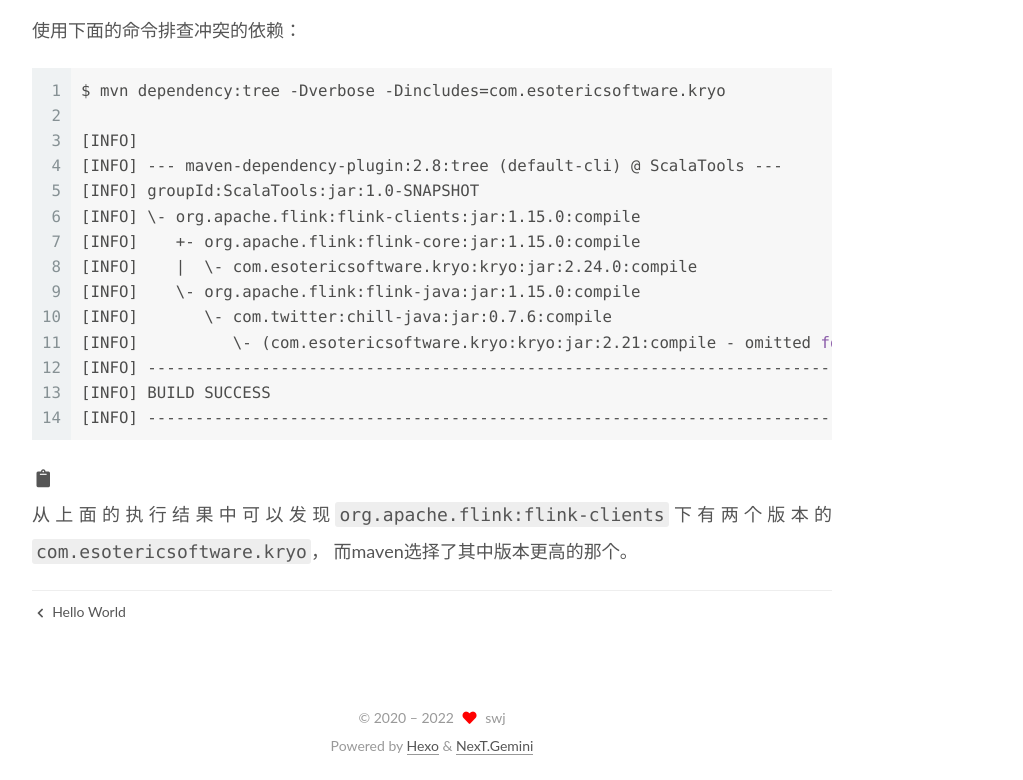
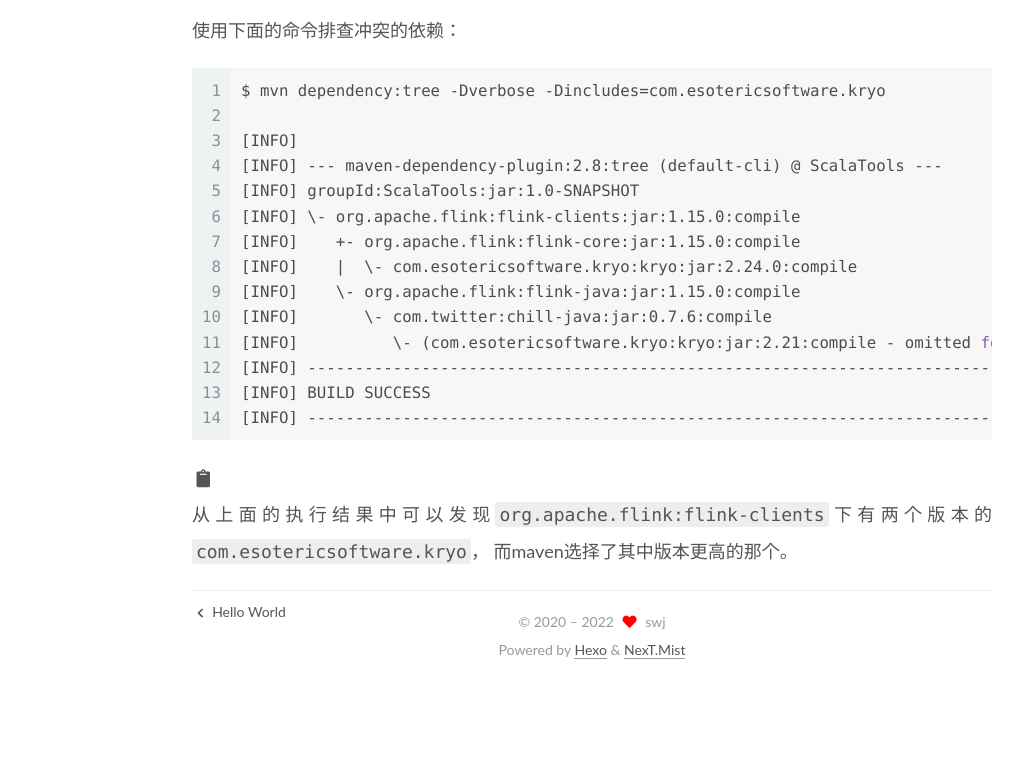
Before and after one commit to jwsmai/jwsmai.github.io, a plain HTML site: page 2022/05/23/fuck-sparksql/index.html in a window 1280 px wide. Shown: the part 1184-1964 px from the top of the page, without its empty margins (208-1231 px from the left). After the commit the page ends 1868 px from the top, so only its background shows below. Drawn offline with Linux system fonts and the light colour scheme.

Commit message:
make something better

```diff
--- a/2022/05/23/fuck-sparksql/index.html
+++ b/2022/05/23/fuck-sparksql/index.html
@@ -17,7 +17,7 @@
 
 <script id="hexo-configurations">
     var NexT = window.NexT || {};
-    var CONFIG = {"hostname":"jwsmai.github.io","root":"/","scheme":"Gemini","version":"7.8.0","exturl":false,"sidebar":{"position":"left","display":"post","padding":18,"offset":12,"onmobile":false},"copycode":{"enable":true,"show_result":true,"style":"mac"},"back2top":{"enable":true,"sidebar":false,"scrollpercent":false},"bookmark":{"enable":false,"color":"#222","save":"auto"},"fancybox":false,"mediumzoom":false,"lazyload":false,"pangu":false,"comments":{"style":"tabs","active":null,"storage":true,"lazyload":false,"nav":null},"algolia":{"hits":{"per_page":10},"labels":{"input_placeholder":"Search for Posts","hits_empty":"We didn't find any results for the search: ${query}","hits_stats":"${hits} results found in ${time} ms"}},"localsearch":{"enable":false,"trigger":"auto","top_n_per_article":1,"unescape":false,"preload":false},"motion":{"enable":true,"async":false,"transition":{"post_block":"fadeIn","post_header":"slideDownIn","post_body":"slideDownIn","coll_header":"slideLeftIn","sidebar":"slideUpIn"}}};
+    var CONFIG = {"hostname":"jwsmai.github.io","root":"/","scheme":"Mist","version":"7.8.0","exturl":false,"sidebar":{"position":"left","display":"post","padding":18,"offset":12,"onmobile":false},"copycode":{"enable":true,"show_result":true,"style":"mac"},"back2top":{"enable":true,"sidebar":false,"scrollpercent":false},"bookmark":{"enable":false,"color":"#222","save":"auto"},"fancybox":false,"mediumzoom":false,"lazyload":false,"pangu":false,"comments":{"style":"tabs","active":null,"storage":true,"lazyload":false,"nav":null},"algolia":{"hits":{"per_page":10},"labels":{"input_placeholder":"Search for Posts","hits_empty":"We didn't find any results for the search: ${query}","hits_stats":"${hits} results found in ${time} ms"}},"localsearch":{"enable":false,"trigger":"auto","top_n_per_article":1,"unescape":false,"preload":false},"motion":{"enable":true,"async":false,"transition":{"post_block":"fadeIn","post_header":"slideDownIn","post_body":"slideDownIn","coll_header":"slideLeftIn","sidebar":"slideUpIn"}}};
   </script>
 
   <meta name="description" content="背景原来项目中只有spark的maven依赖，新增flink依赖后，spark程序运行报错。 1$ Caused by: java.lang.ClassNotFoundException: com.esotericsoftware.kryo.pool.KryoFactory SparkSql原来依赖com.esotericsoftware.kryo:kryo:jar:2.21，但flink依赖中包">
@@ -349,7 +349,7 @@
   </span>
   <span class="author" itemprop="copyrightHolder">swj</span>
 </div>
-  <div class="powered-by">Powered by <a href="https://hexo.io/" class="theme-link" rel="noopener" target="_blank">Hexo</a> & <a href="https://theme-next.org/" class="theme-link" rel="noopener" target="_blank">NexT.Gemini</a>
+  <div class="powered-by">Powered by <a href="https://hexo.io/" class="theme-link" rel="noopener" target="_blank">Hexo</a> & <a href="https://mist.theme-next.org/" class="theme-link" rel="noopener" target="_blank">NexT.Mist</a>
   </div>
 
 
@@ -375,7 +375,7 @@
 <script src="/js/motion.js"></script>
 
 
-<script src="/js/schemes/pisces.js"></script>
+<script src="/js/schemes/muse.js"></script>
 
 
 <script src="/js/next-boot.js"></script>
```
Also changed, not shown: 2022/05/23/hello-world/index.html (+3 -3 lines), archives/2022/05/index.html (+3 -3 lines), archives/2022/index.html (+3 -3 lines), archives/index.html (+3 -3 lines), index.html (+3 -3 lines).
